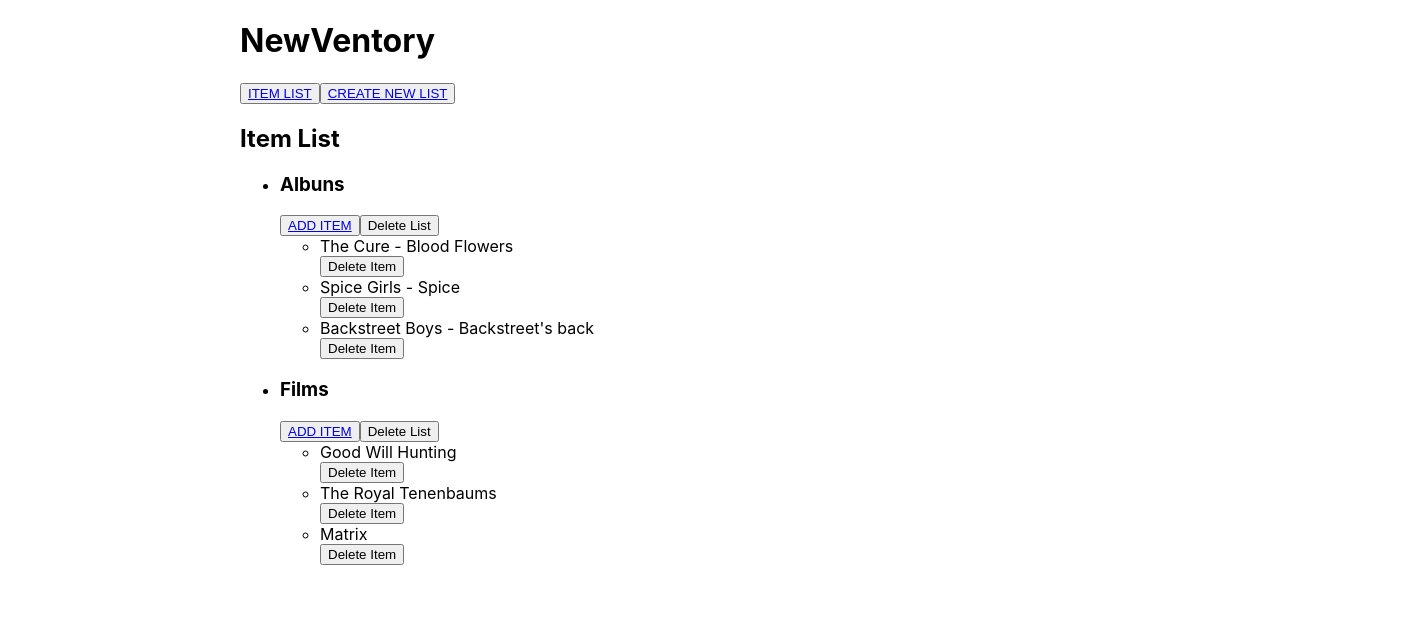
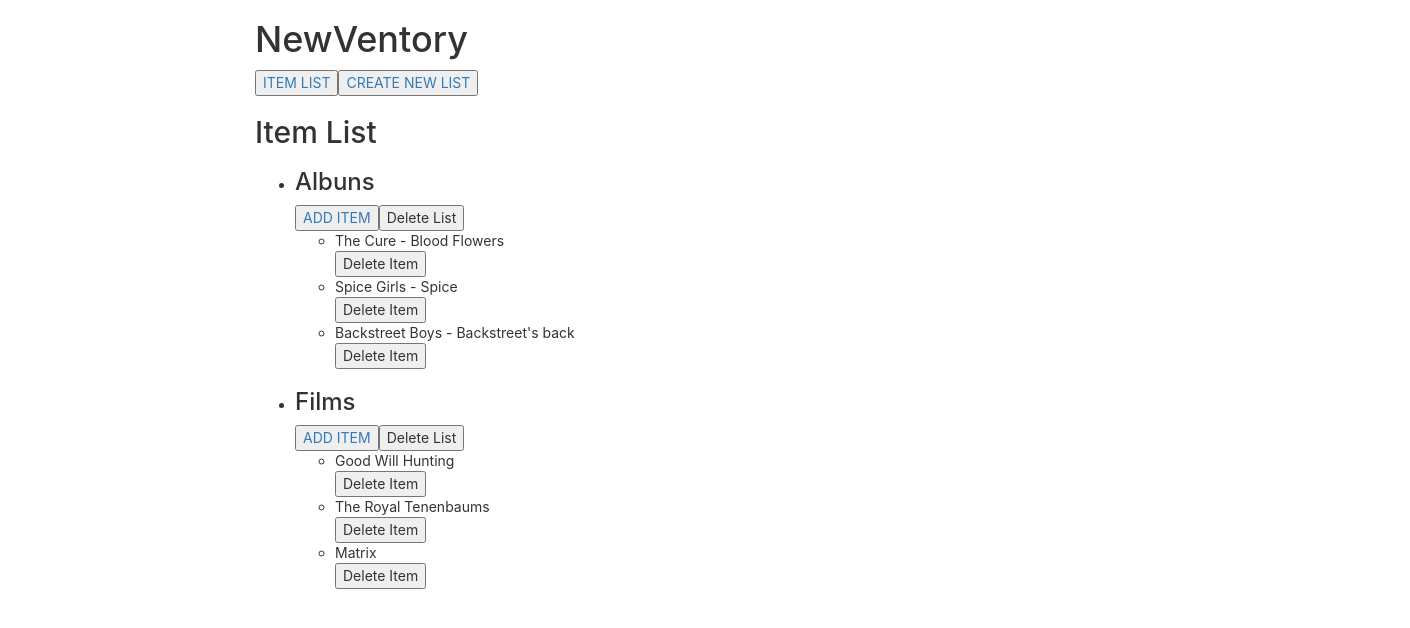
Before and after one commit to feliciaboghiu/mvp, a React (Create React App) app: page / in a window 1280 px wide. Shown: the top 628 px of the page, 1410 px wide, since content can reach past the window. Built offline with nearby package versions, Linux system fonts and the light colour scheme.

Commit message:
ALmost done with allNewItem

```diff
--- a/public/index.html
+++ b/public/index.html
@@ -25,6 +25,8 @@
       Learn how to configure a non-root public URL by running `npm run build`.
     -->
     <title>React App</title>
+
+    <link rel="stylesheet" href="https://maxcdn.bootstrapcdn.com/bootstrap/3.3.7/css/bootstrap.min.css" integrity="sha384-BVYiiSIFeK1dGmJRAkycuHAHRg32OmUcww7on3RYdg4Va+PmSTsz/K68vbdEjh4u" crossorigin="anonymous">
   </head>
   <body>
     <noscript>You need to enable JavaScript to run this app.</noscript>
--- a/src/App.js
+++ b/src/App.js
@@ -3,10 +3,8 @@ import './App.css';
 import ItemList from './ItemList';
 import InsertForm from './InsertForm';
 import NewList from './NewList';
-import { withRouter } from 'react-router';
-import { Switch, Route, Link, NavLink} from "react-router-dom";
+import { Switch, Route, NavLink} from "react-router-dom";
 import Error404View from './Error404View'
-import { findAllByAltText } from '@testing-library/react';
 
 
 
@@ -37,23 +35,27 @@ class App extends React.Component {
       this.state = {
         lists: TEST_ITEMS, // [],
         newList: '',
-        nextListId: 3
+        nextListId: 3,
+        editedListId: null
       };
     }
 
-  addNewItem = (name, listId) => {
-    console.log('App.addListItem:', name);
-    let newName = { name: name };
+  addNewItem = (newName, listId) => {
+    // console.log('App.addListItem:', name);
+    //let newName = { name: name };
+    // console.log(name, id)
       // find the list
-      let id = this.state.lists.find((l) => l.id === listId)
-      alert(name)
+      let newList = this.state.lists.find((l) => l.id === listId);
+      console.log(newName, listId);
       // copy it
+      let list = {id: newList.id, title: newList.title, name: [...newList.name, newName]}
+      console.log(list)
 
       //this.state.lists
       // add the new name
-
+      this.setState({lists: [...this.state.lists, list]})
+      console.log(this.state.lists)
       // set state
-      //name: [...this.state.lists.name, newName]
 
       // Create new array
         //let newList = [...this.state.lists];
@@ -77,6 +79,9 @@ class App extends React.Component {
     this.props.history.push('/');
   }
 
+  setEditedListId = (editedListId) =>{
+    this.setState({editedListId:editedListId});
+  }
 
   render() {
 
@@ -84,8 +89,8 @@ class App extends React.Component {
         <div className="container">
           <h1>NewVentory</h1>
 
-            <button><Link to='/' exact activeClassName='selected'>ITEM LIST</Link></button>
-            <button><Link to='/addlist' activeClassName='selected'>CREATE NEW LIST</Link></button>
+            <button><NavLink to='/' exact activeClassName='selected'>ITEM LIST</NavLink></button>
+            <button><NavLink to='/addlist' activeClassName='selected'>CREATE NEW LIST</NavLink></button>
 
               {/*{(this.state.view === itemList)
                 ? <ItemList />
@@ -98,15 +103,15 @@ class App extends React.Component {
             <Switch>
 
               <Route path='/' exact>
-                <ItemList lists={this.state.lists} />
+                <ItemList  setEditedListId={this.setEditedListId} lists={this.state.lists} />
               </Route>
 
               <Route path='/additem'>
-                <InsertForm addNewItem={newName => this.addNewItem(newName)} id={this.state.lists.id}/>
+                <InsertForm editedListId={this.state.editedListId} newName={this.state.newName} addNewItem={this.addNewItem} id={this.state.lists.id}/>
               </Route>
 
               <Route path='/addlist'>
-                <NewList addNewList={title => this.addNewList(title)}/>
+                <NewList addNewList={title => this.addNewList(title)} />
               </Route>
 
               <Error404View />
--- a/src/InsertForm.js
+++ b/src/InsertForm.js
@@ -1,4 +1,5 @@
 import React from 'react';
+import { withRouter } from 'react-router-dom';
 
 class InsertForm extends React.Component {
     constructor(props) {
@@ -14,9 +15,14 @@ class InsertForm extends React.Component {
         });
     };
 
-    handleSubmit(event) {
+
+handleSubmit(event) {
         // Pass the state
-        this.props.addNewItem(this.state.newName);
+        event.preventDefault();
+
+        //console.log(this.props.match.path);
+
+        this.props.addNewItem(this.state.newName, this.props.editedListId);
     }
 
 
@@ -41,4 +47,4 @@ class InsertForm extends React.Component {
     }
 }
 
-export default InsertForm;
+export default withRouter(InsertForm);
--- a/src/ItemList.js
+++ b/src/ItemList.js
@@ -1,10 +1,5 @@
 import React from 'react';
-import {
-    BrowserRouter as Router,
-    Switch,
-    Route,
-    Link
-  } from "react-router-dom";
+import { Link } from "react-router-dom";
 
 
 class ItemList extends React.Component {
@@ -32,18 +27,23 @@ class ItemList extends React.Component {
         //})
     }
 
-    render() {
+    setEditedListId=(id)=>{
+        this.props.setEditedListId(id)
+        console.log("My new ID: ",id)
+        }
+
+     render() {
 
         let listJsx = (
             this.props.lists.map((l) => (
                 <li key={l.title}>
-                    <div contenteditable="true">
+                    <div contentEditable="true">
                         <h3>{l.title}</h3>
                     </div>
                     <div
                         className={ this.state.isShown ? 'display' : 'hide'}
-                        onmouseOver={(e, i) => this.handleClick(e, i)}>
-                        <button><Link to={'/additem/'+l.id}>ADD ITEM</Link></button>
+                        onMouseOver={(e, i) => this.handleClick(e, i)}>
+                        <button onClick={()=>this.setEditedListId(l.id)}><Link to={'/additem/'+l.id}>ADD ITEM</Link></button>
                         {/*<button>Edit List Title</button>*/}
                         <button>Delete List</button>
                     </div>
@@ -52,7 +52,7 @@ class ItemList extends React.Component {
                         {l.name.map((n) =>
                             <div className={ this.state.isShown ? 'underlined' : 'none'}>
                                 <li key={n}>
-                                    <div contenteditable="true">
+                                    <div contentEditable="true">
                                         {n}
                                     </div>
                                     {/*<button>Edit Item</button>*/}
```
Also changed, not shown: src/EditList.js (added, +54 -0 lines).
